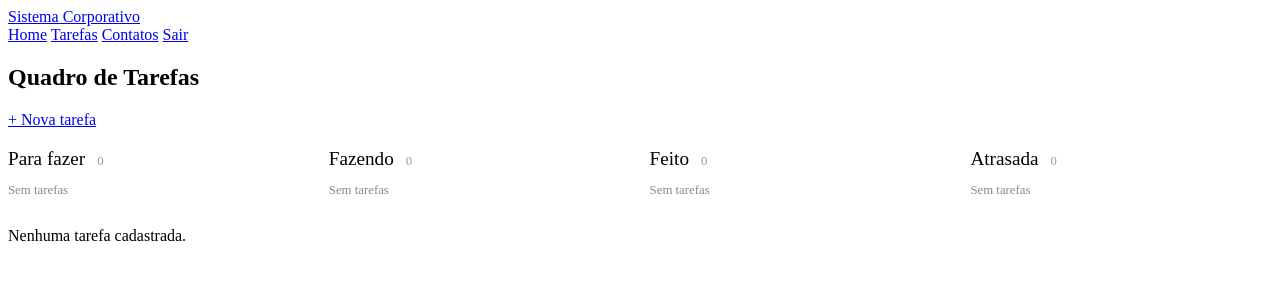
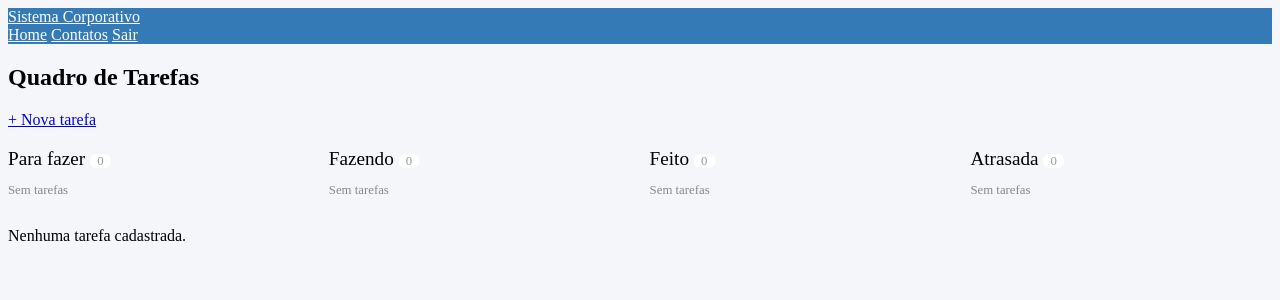
Before and after one commit to abnerdev-07/Atividade-007-Jucimar, a Flask app: page /contatos/ in a window 1280 px wide. Shown: the top 300 px of the page. Run offline with Flask 3, Linux system fonts and the light colour scheme; data that the repository does not hold is empty.

Commit message:
Revert "Update base.html"

```diff
--- a/gerenciador_de_tarefas/templates/base.html
+++ b/gerenciador_de_tarefas/templates/base.html
@@ -5,16 +5,30 @@
     <meta name="viewport" content="width=device-width, initial-scale=1.0">
     <title>Gerenciador de Equipe - Sistema Corporativo</title>
     <link rel="stylesheet" href="{{ url_for('static', filename='css/static.css') }}">
+
+    <style>
+        body {
+            background-color: #f4f6f9;
+        }
+        .navbar-custom {
+            background-color: #337ab7;
+        }
+        .navbar-custom .navbar-brand, .navbar-custom .nav-link {
+            color: #ffffff !important;
+        }
+        .navbar-custom .nav-link:hover {
+            opacity: 0.8;
+        }
+    </style>
 </head>
 <body>
 
     <nav class="navbar navbar-expand navbar-custom mb-4 py-3">
         <div class="container d-flex justify-content-between">
-            <a class="navbar-brand fw-semibold" href="{{ url_for('index') }}">Sistema Corporativo</a>
+            <a class="navbar-brand fw-semibold" href="#">Sistema Corporativo</a>
             <div class="navbar-nav">
-                <a class="nav-link px-3" href="{{ url_for('index') }}">Home</a>
-                <a class="nav-link px-3" href="{{ url_for('tarefas.listar') }}">Tarefas</a>
-                <a class="nav-link px-3" href="{{ url_for('contatos.listar_contatos') }}">Contatos</a>
+                <a class="nav-link px-3" href="#">Home</a>
+                <a class="nav-link px-3 fw-bold" href="{{ url_for('contatos.listar_contatos') }}">Contatos</a>
                 <a class="nav-link px-3" href="#">Sair</a>
             </div>
         </div>
@@ -25,5 +39,7 @@
         {% endblock %}
     </main>
 
+    <!-- Script necessário para componentes do Bootstrap se precisar -->
+    <script src="https://jsdelivr.net"></script>
 </body>
 </html>
```
